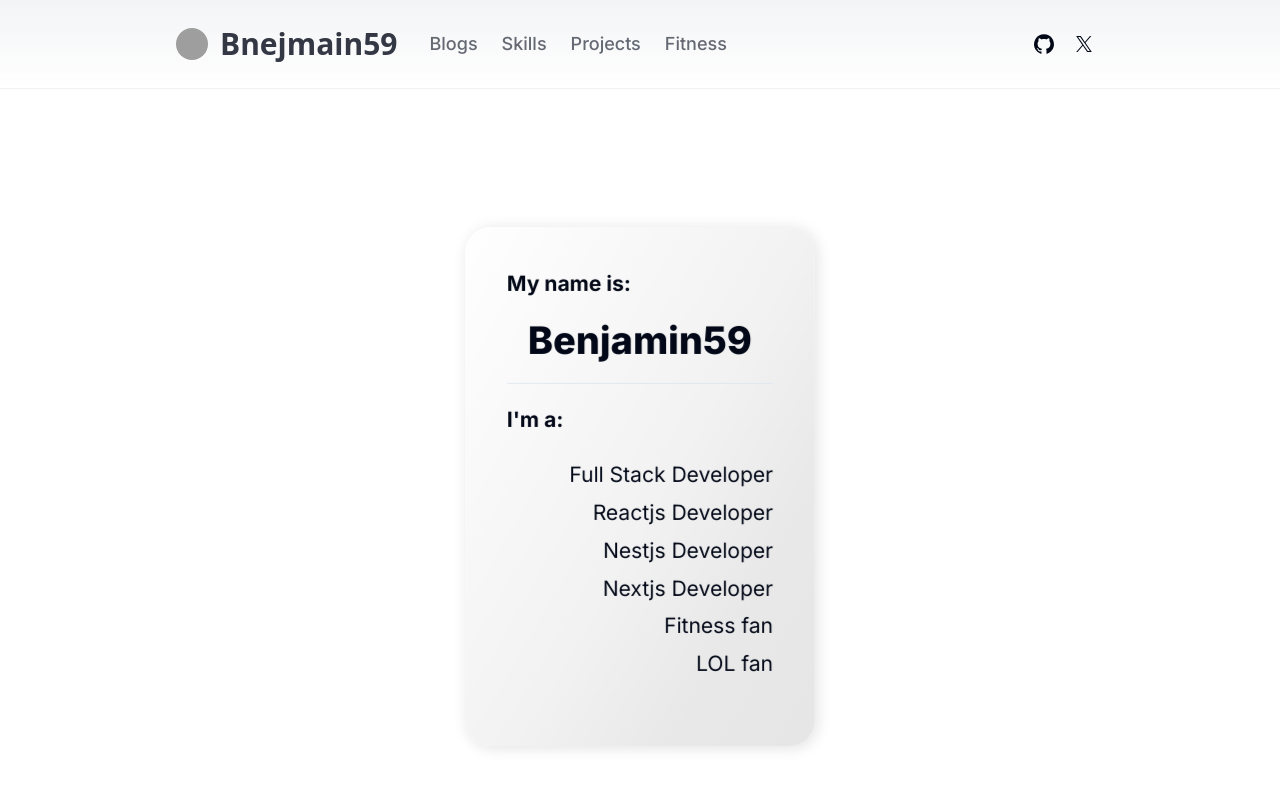
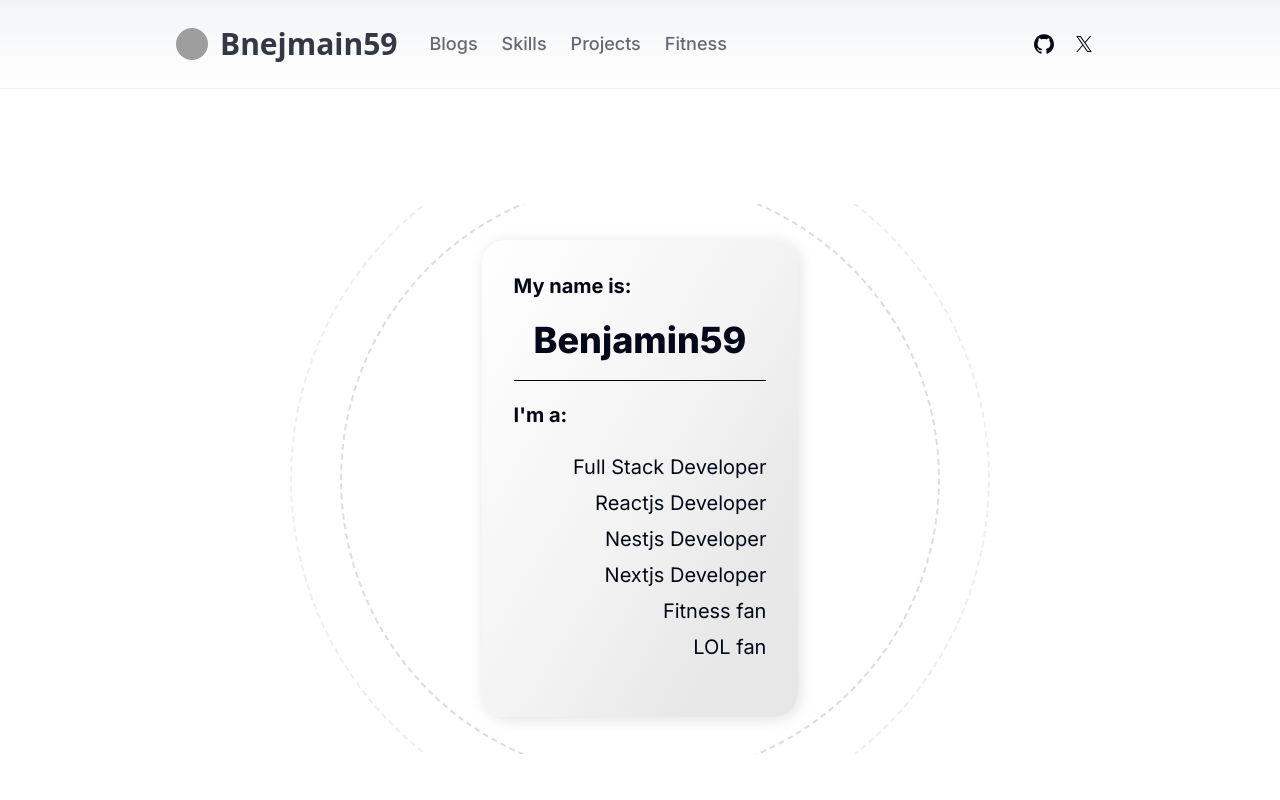
Before and after one commit to BenjaminWu-59/blog-benjamin59, a Next.js app: page / in a window 1280 px wide. Shown: the top 800 px of the page. Built offline with nearby package versions, Linux system fonts and the light colour scheme; grey boxes are pictures that could not be loaded; a web font is replaced by a local one.

Commit message:
create two circle outside by Personal card

```diff
--- a/app/page.tsx
+++ b/app/page.tsx
@@ -7,12 +7,14 @@ import { testArticleData } from "@/config/articles";
 import { testProjectList } from "@/config/projects";
 import { testSkillList } from "@/config/skills";
 import { testDietList, testFitnessActions, testBookList } from "@/config/fitness";
+import PersonalAnimate from "@/components/PersonalAnimate";
 
 
 export default function Home() {
   return (
     <>
       <section className="w-full px-4 lg:px-16 xl:px-32 2xl:px-44 relative z-10 my-12 md:mt-40 md:mb-12 py-20 flex flex-wrap-reverse md:flex-nowrap justify-items-center justify-around items-center gap-16">
+        <PersonalAnimate />
         <PersonalCard />
       </ section>
 
--- /dev/null
+++ b/components/PersonalAnimate.tsx
@@ -0,0 +1,23 @@
+
+
+const PersonalAnimate = () => {
+  return (
+    <div className="w-[700px] h-[550px] absolute overflow-hidden">
+      <div className="w-[700px] h-[700px] absolute inset-0 m-auto flex justify-center items-center">
+        <div className="real w-full h-full flex justify-center items-center
+         rounded-full border-dashed border-2"
+          style={{ borderColor: "rgba(209, 213, 219, 0.4)" }}>
+        </div>
+      </div>
+
+      <div className="w-[600px] h-[600px] absolute inset-0 m-auto flex justify-center items-center">
+        <div className="real w-full h-full flex justify-center items-center
+         rounded-full border-dashed border-2"
+          style={{ borderColor: "rgba(209, 213, 219, 0.8)" }}>
+        </div>
+      </div>
+    </div>
+  )
+}
+
+export default PersonalAnimate
--- a/components/PersonalInfo.tsx
+++ b/components/PersonalInfo.tsx
@@ -43,17 +43,17 @@ const PersonalCard = () => {
 
   return (
     <>
-      <div style={{ perspective: 2000 }} >
+      <div>
         <motion.div
           style={{ x, y, rotateX, rotateY, z: 100 }}
           onMouseMove={handleMouseMove}
           onMouseLeave={handleMouseLeave}
           className="flex items-center justify-center cursor-pointer relative"
         >
-          <div className="z-10 p-10 rounded-3xl gray-gradient shadow-custom">
+          <div className="z-10 p-8 rounded-3xl gray-gradient shadow-custom">
             <p className="text-xl font-bold">My name is:</p>
             <p className="p-5 text-center text-4xl font-extrabold">Benjamin59</p>
-            <hr className="pt-5 border-t-3" />
+            <hr className="pt-5 border-t-3 border-black" />
             <p className="w-[240px] text-xl font-bold">I'm a:</p>
             <div className="my-5 flex flex-col items-end group">
               {intoductionList.map((item, index) => (
@@ -70,6 +70,8 @@ const PersonalCard = () => {
             </div>
           </div>
         </motion.div>
+
+        <div></div>
       </div>
     </>
   )
```
